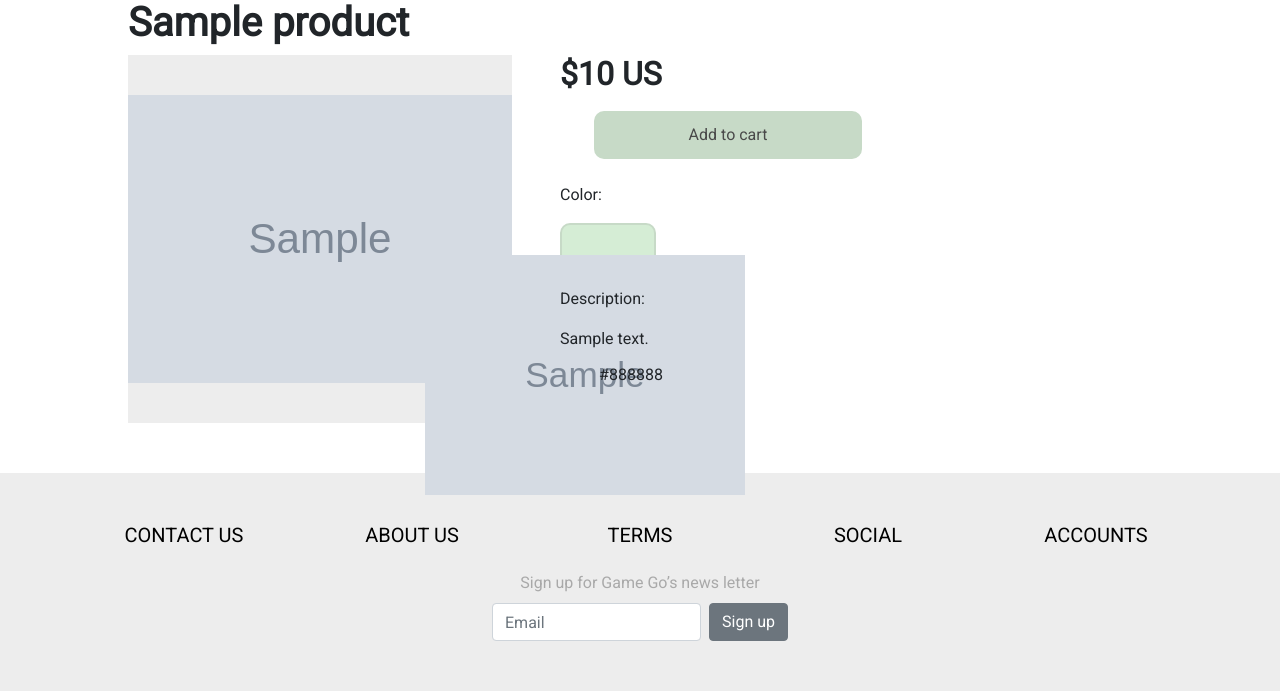
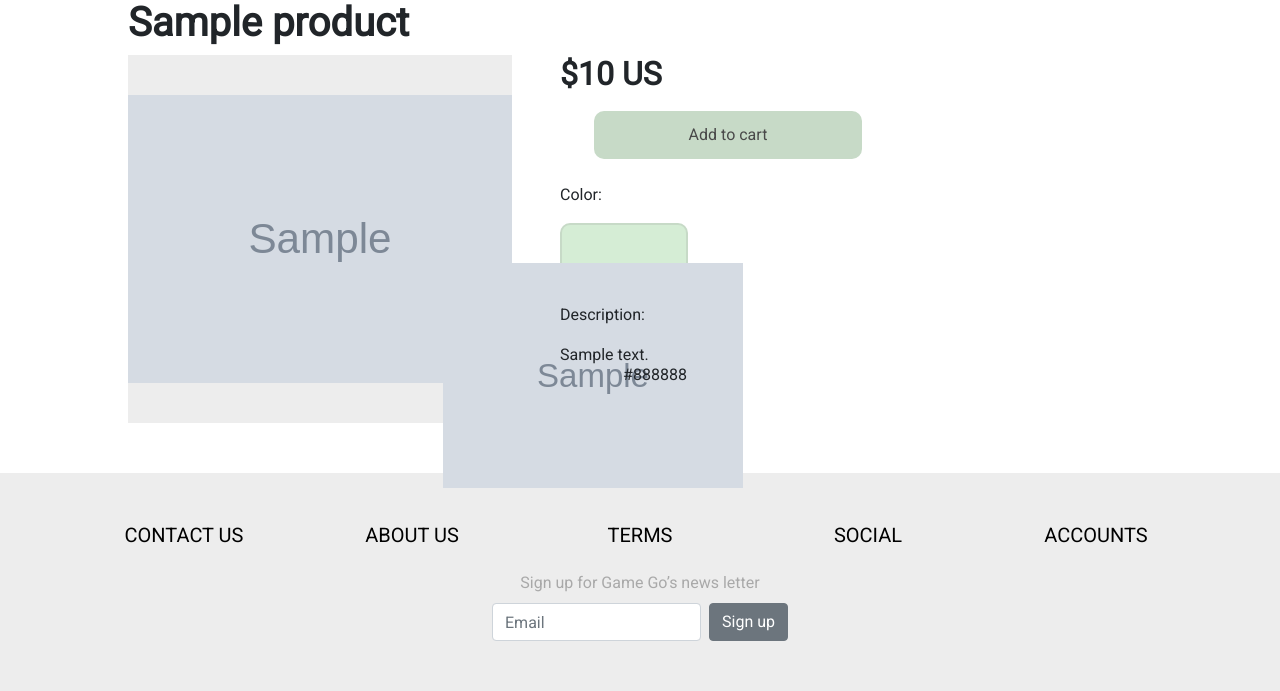
Before and after one commit to Thorarinng/VerkLegt2020, a Django app: page /1 in a window 1280 px wide. Shown: the part 127-818 px from the top of the page. Run offline with Django 3.2, Linux system fonts and the light colour scheme; tables that the repository leaves empty hold one stand-in row (values such as "Sample post"); grey boxes marked "Sample" are stand-in pictures; some libraries are stand-ins or nearby versions.

Commit message:
little css changes

```diff
--- a/Project/static/css/main.css
+++ b/Project/static/css/main.css
@@ -181,8 +181,8 @@
 }
 
 .color-details {
-    height: 3rem;
-    width: 6rem;
+    height: 4rem;
+    width: 8rem;
     border: 2px solid #C7DAC7;
     border-radius: 10px;
     background-color: #D5EDD5;
@@ -198,7 +198,7 @@
 }
 
 .image-details-min {
-    height: 80%;
+    height: 75%;
     grid-column-start: 1;
 }
 
```
